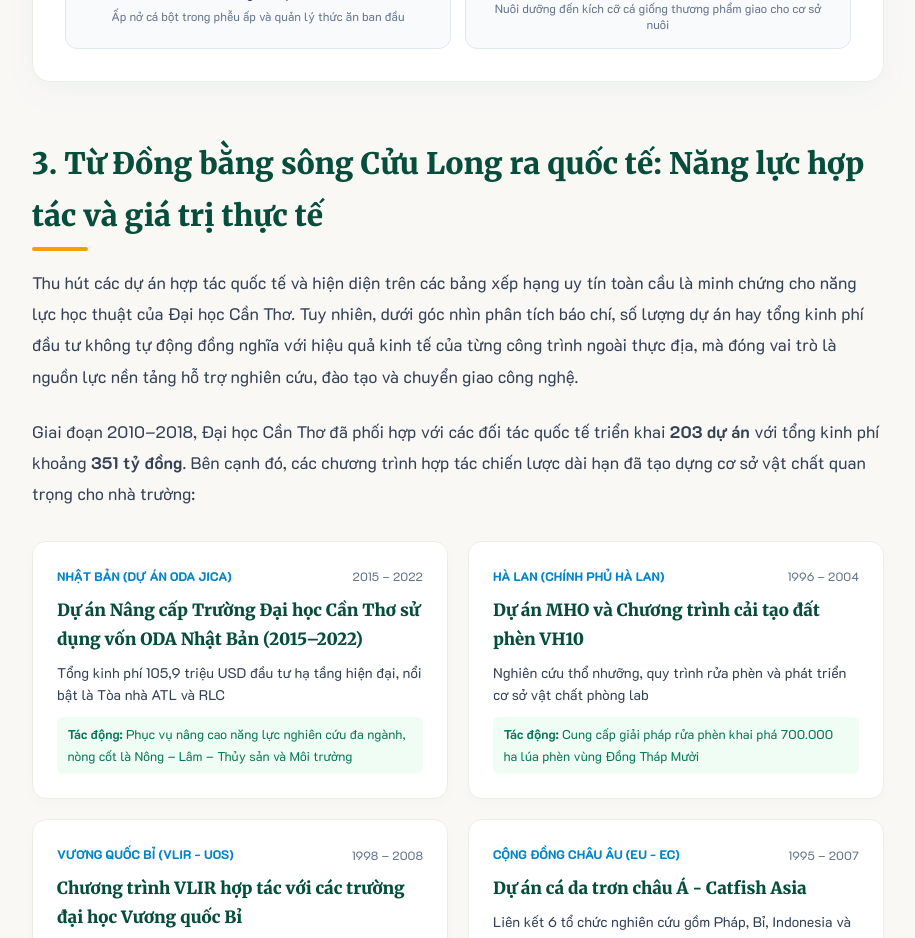
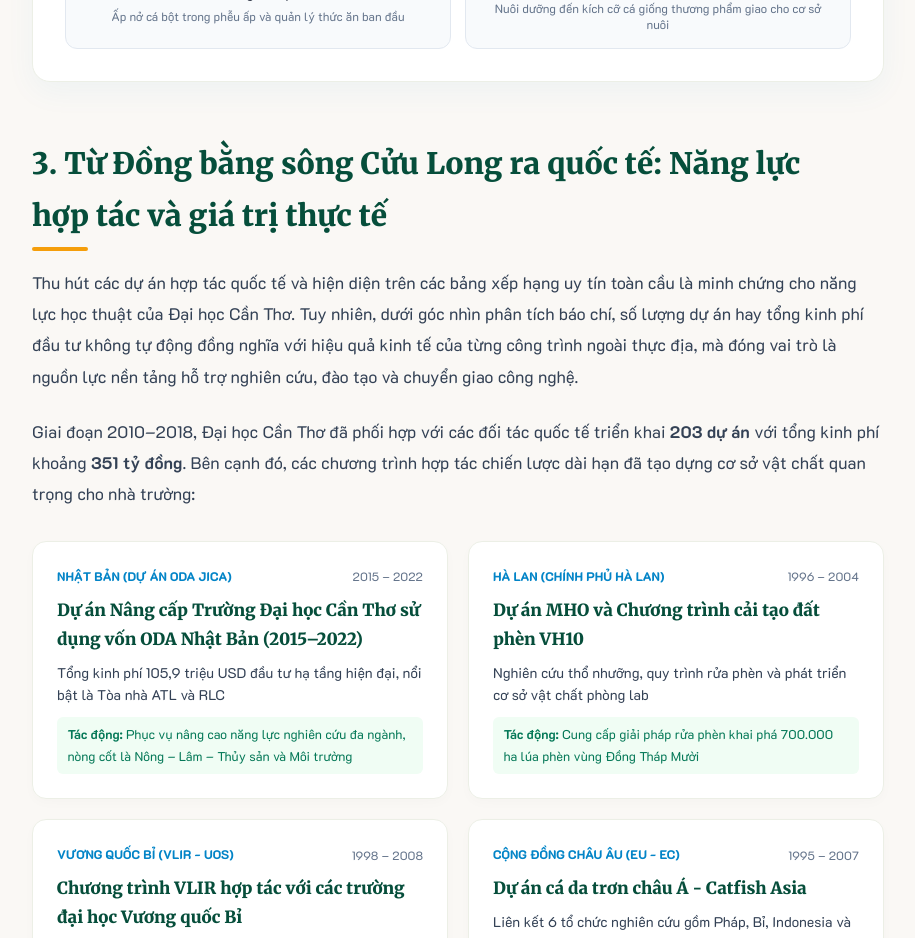
Before and after one commit to giahanluong192/mmj1, a Next.js app: page / in a window 1280 px wide. Shown: the part 9080-10018 px from the top of the page, without its empty margins (182-1097 px from the left). Built offline with nearby package versions, Linux system fonts and the light colour scheme.

Commit message:
style(typography): keep 'hop tac va gia tri thuc te' together on section 3 heading

```diff
--- a/src/app/page.tsx
+++ b/src/app/page.tsx
@@ -645,7 +645,8 @@ export default function Home() {
       {/* Phần 3: Từ ĐBSCL ra quốc tế: Năng lực hợp tác và giá trị thực tế */}
       <main className="article-container" id="quoc-te">
         <h2 className="editorial-h2">
-          3. Từ Đồng bằng sông Cửu Long ra quốc tế: Năng lực hợp tác và giá trị thực tế
+          3. Từ Đồng bằng sông Cửu Long ra quốc tế: Năng lực{" "}
+          <span className="nowrap-phrase">hợp tác và giá trị thực tế</span>
         </h2>
 
         <p className="article-lead">
```
